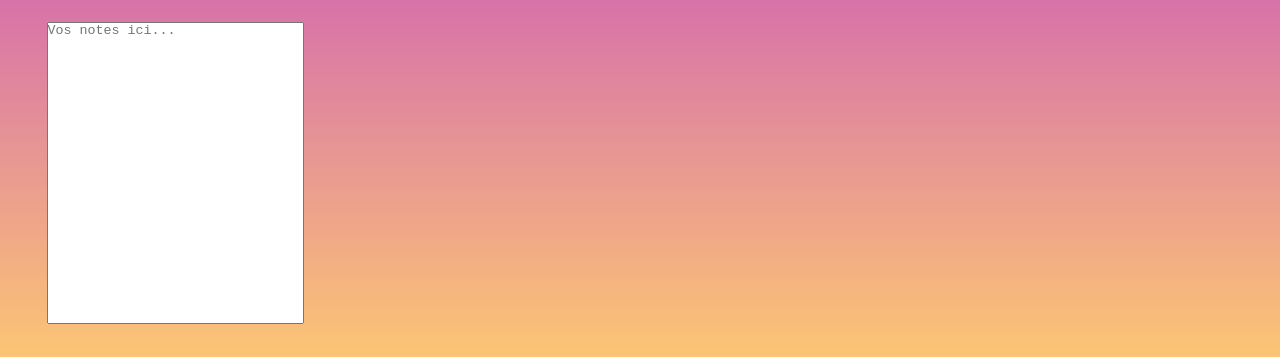
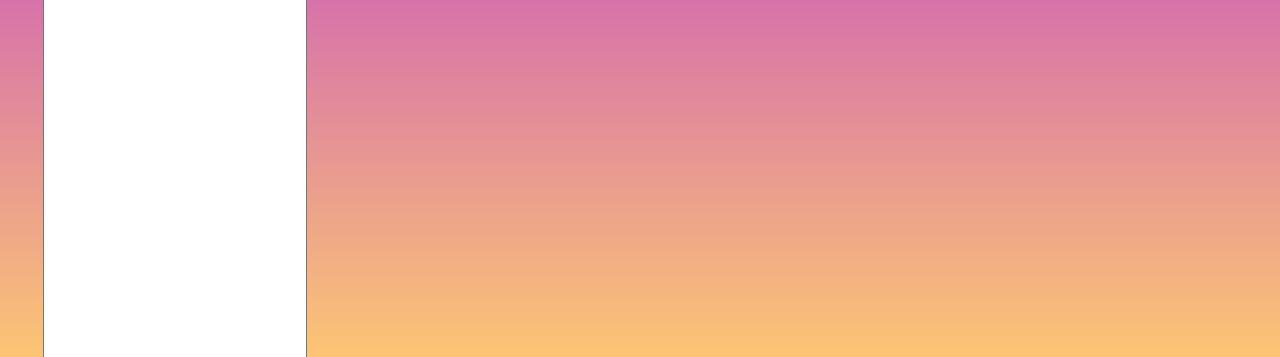
Before and after one commit to G0LDDARK/Fast-Notes, a browser extension: page index.html in a window 1280 px wide. Shown: the part 152-509 px from the top of the page. Drawn offline with Linux system fonts and the light colour scheme.

Commit message:
2.4
Ajustement de compatibilité

```diff
--- a/index.html
+++ b/index.html
@@ -4,16 +4,15 @@
     <meta charset="UTF-8">
     <meta http-equiv="X-UA-Compatible" content="IE=edge">
     <meta name="viewport" content="width=device-width, initial-scale=1.0">
-    <link rel="stylesheet" href="style.css">
     <script src="app.js" defer></script>
     <title>Fast Notes</title>
 </head>
 <body>
     <h1>Fast Notes</h1>
-    <textarea name="txt" id="txt" cols="30" rows="20" placeholder="Vos notes ici..."></textarea>
+    <textarea name="txt" id="txt"  placeholder="Vos notes ici..."></textarea>
     <a href="https://glddrk.fr" target="_blank">GLDDRK.FR</a>
 </body>
 <style>
-@import"https://fonts.googleapis.com/css2?family=Bungee&family=Pacifico&display=swap";*,::before,::after{padding:0;margin:0}body{height:600px;width:350px;background:linear-gradient(180deg,#C850C0 0%,#FFCC70 90%);display:flex;justify-content:space-evenly;align-items:center;flex-direction:column}h1{font-family:'Pacifico',cursive;color:#FFCC70;font-size:55px}a{font-family:'Bungee',cursive;text-decoration:none;color:#C850C0;font-size:35px}textarea{resize:none}
+@import"https://fonts.googleapis.com/css2?family=Bungee&family=Pacifico&display=swap";*,::before,::after{padding:0;margin:0}body{height:600px;width:350px;background:linear-gradient(180deg,#C850C0 0%,#FFCC70 90%);display:flex;justify-content:space-evenly;align-items:center;flex-direction:column}h1{font-family:'Pacifico',cursive;color:#FFCC70;font-size:55px}a{font-family:'Bungee',cursive;text-decoration:none;color:#C850C0;font-size:35px}textarea{resize: none;width: 75%;height: 65%;}
 </style>
 </html>
```
Also changed, not shown: manifest.json, 3 other files.
